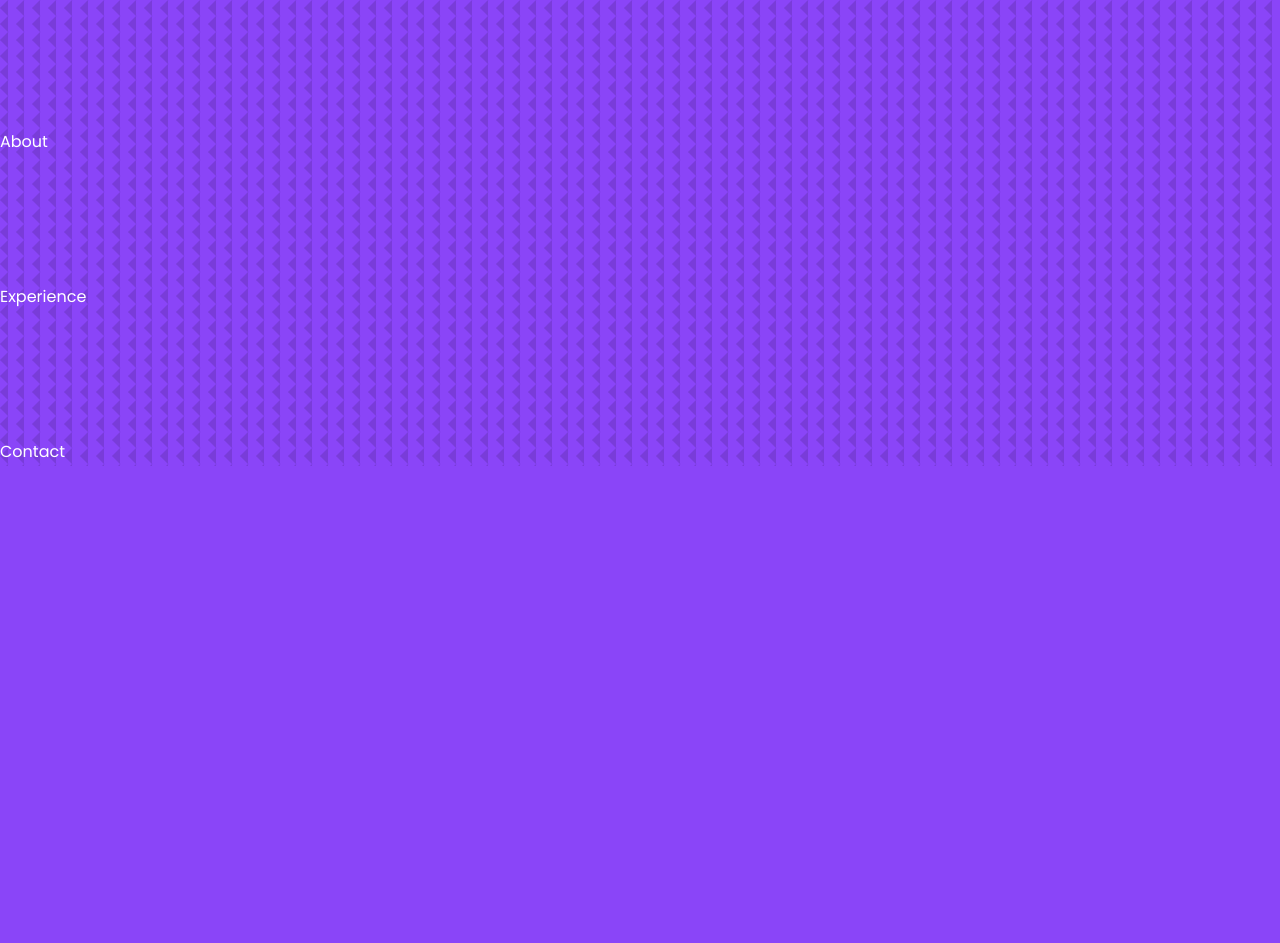
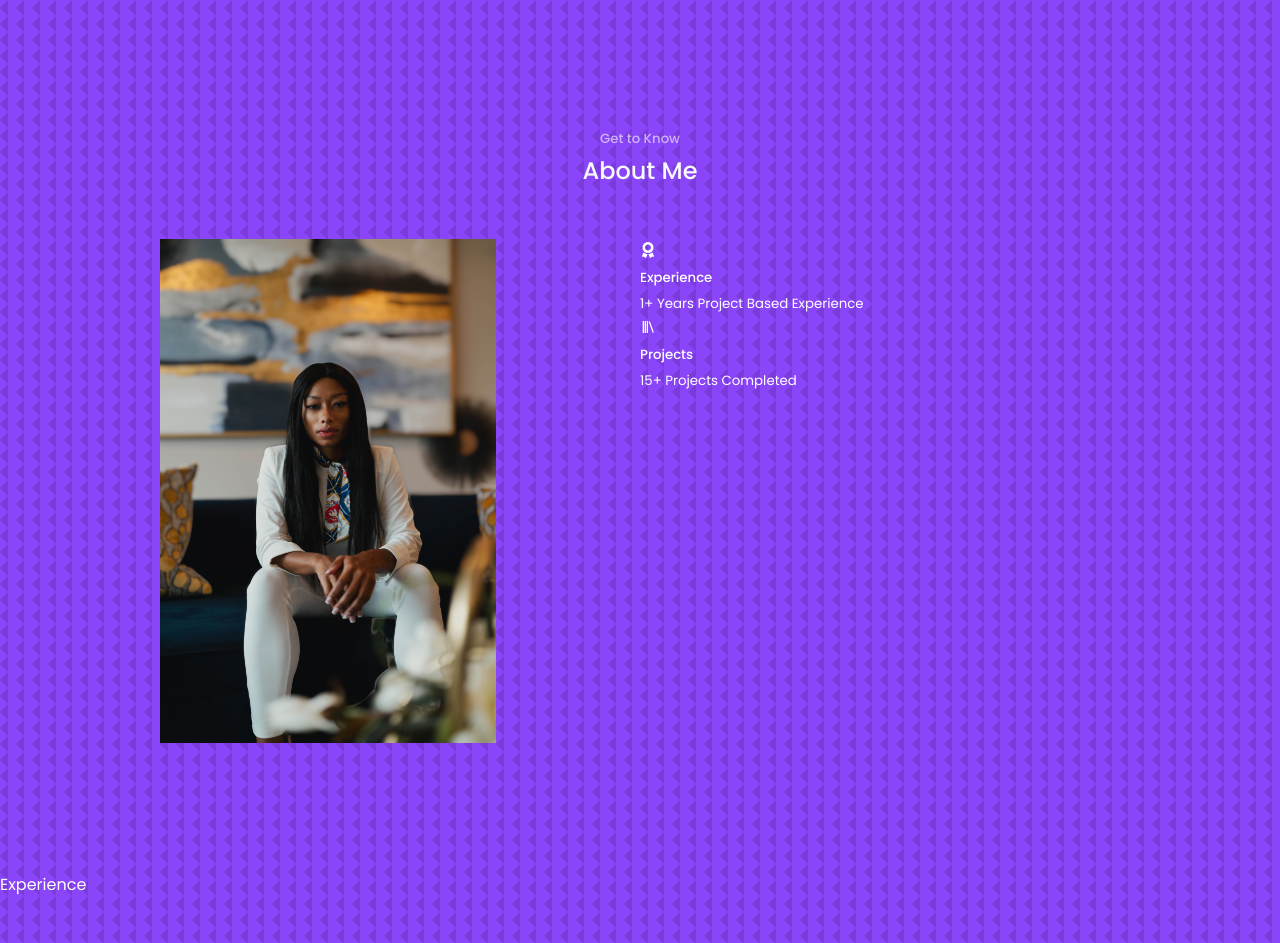
Before and after one commit to techysoldier/portfolio, a React (Create React App) app: page / in a window 1280 px wide. Shown: the part 800-1743 px from the top of the page. Before the commit the page ends 1266 px from the top, so only its background shows below. Built offline with nearby package versions, Linux system fonts and the light colour scheme.

Commit message:
about me and about me photos

```diff
--- a/src/components/About/about.css
+++ b/src/components/About/about.css
@@ -0,0 +1,5 @@
+.about__container{
+    display: grid;
+    grid-template-columns: 35% 50%;
+    gap: 15%;
+}
--- a/src/components/About/about.jsx
+++ b/src/components/About/about.jsx
@@ -1,9 +1,39 @@
 import React from 'react'
 import './About.css'
+import anotherme from '../../images/anotherme.jpg'
+import {FaAward} from 'react-icons/fa'
+import {BiLibrary} from 'react-icons/bi'
 
 const About = () => {
   return (
-    <section id= 'about'>About</section>
+    <section id= 'about'>
+      <h5>Get to Know</h5>
+      <h2>About Me</h2>
+
+      <div className="container about__container">
+        <div className='about__me'>
+          <div className='about__me-image'>
+            <img src= {anotherme} alt= 'About Me' />
+          </div>
+        </div>
+
+        <div className='about__content'>
+          <div className='about_cards'>
+            <article className='about_card'>
+              <FaAward className='about__icon'/>
+              <h5>Experience</h5>
+              <small>1+ Years Project Based Experience</small>
+            </article>
+
+            <article className='about_card'>
+              <BiLibrary className='about__icon'/>
+              <h5>Projects</h5>
+              <small>15+ Projects Completed</small>
+            </article>
+          </div>
+        </div>
+      </div>
+    </section>
   )
 }
 
```
Also changed, not shown: src/images/anotherme.jpg (added).
